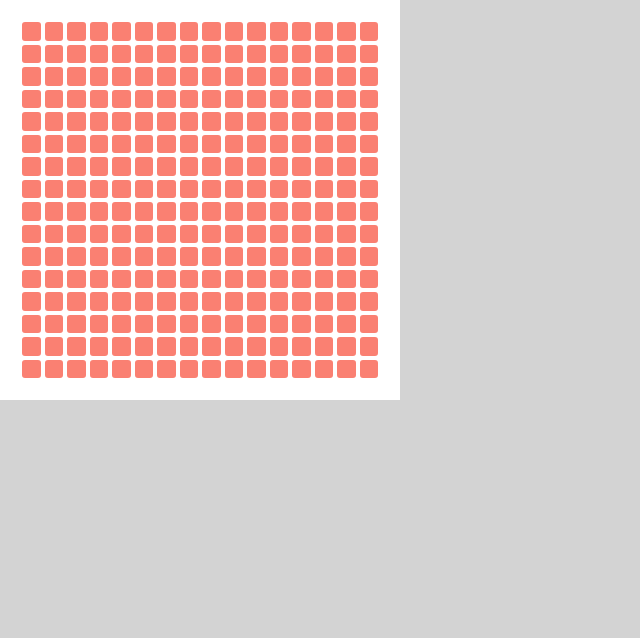
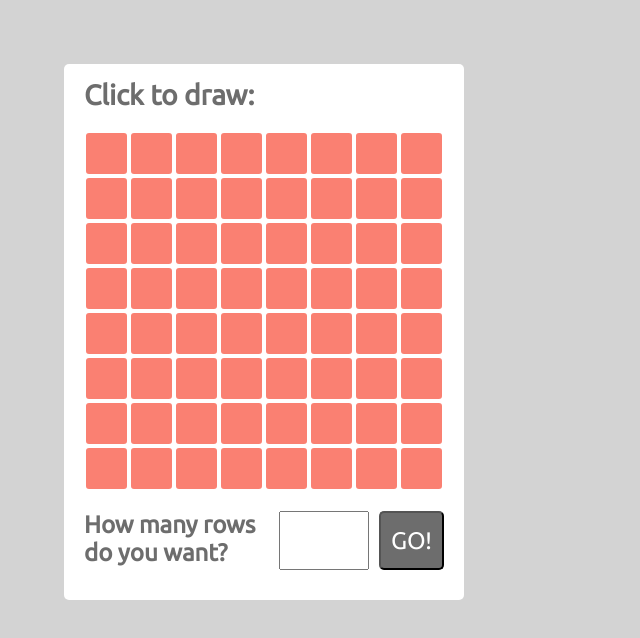
Before and after one commit to lauragyre/etch-a-sketch, a plain HTML site: page index.html in a window 1280 px wide. Shown: the whole page, without its empty margins (0-640 px from the left). Drawn offline with Linux system fonts and the light colour scheme.

Commit message:
layout finished

```diff
--- a/index.html
+++ b/index.html
@@ -3,14 +3,34 @@
     <head>
         <link rel="stylesheet" type="text/css" href="style.css">
         <title>Etch-a-Sketch</title>
+        <link href="https://fonts.googleapis.com/css?family=Ubuntu&display=swap" rel="stylesheet">
     </head>
     <body>
+        <div id="white1">
+            <h1>Click to draw:</h1>
+        </div>
         <div id = "whitespace">
-        <div id="gridbox">
+
+            <div id="gridbox">
 
 
+            </div>
         </div>
-        </div>
+        <div id="white3">
+            <div id="mini">
+            <div id ="left">
+                   <h2> How many rows do you want?</h2>
+                </div>
+                <div id="right">
+                    <input type="text" id ="entry">
+                    <button id="submit">GO!</button>
+
+                </div>
+
+            </div>
+            </div>
+
+
         <script src="script.js"></script>
     </body>
 </html>
--- a/script.js
+++ b/script.js
@@ -1,21 +1,22 @@
 let container = document.querySelector('#gridbox');
 
 function createDivs(divNum) {
-    let dimension = 360/divNum;
+    let dimension = 100/divNum;
     for (let i = 0; i < divNum*divNum; i ++) {
         let newDiv = document.createElement('div');
         console.log('loop is running');
         newDiv.classList.add('pixel');
-        newDiv.style.height = dimension + "px";
-        newDiv.style.width = dimension + "px";
+        newDiv.style.height = dimension + "%";
+        newDiv.style.width = dimension + "%";
         container.append(newDiv);
 
     }
 }
 
- createDivs(16);
+ createDivs(8);
 
 let pixels = document.querySelectorAll('pixel');
+let button = document.querySelectorAll('#submit');
 
 container.addEventListener('mouseover', event => {
     if (event.target.classList.contains('pixel')&& event.buttons == 1)
--- a/style.css
+++ b/style.css
@@ -2,24 +2,45 @@
     padding: 0;
     margin: 0;
     box-sizing: border-box;
+    font-family: 'Ubuntu', sans-serif;
+    color: #6d6d6d;
 }
 
 body {
     background-color: lightgray;
+    padding: 5%;
 }
 
-#whitespace {
-    height: 400px;
-    width: 400px;
+#white1 {
+    width: 90vw;
+    max-width: 400px;
+    background-color: white;
+    border-radius: 5px 5px 0 0;
+    display: flex;
+}
+
+#white1 h1{
+    font-size: 1.75em;
+    width: 90%;
+    margin: 0 auto;
+    padding-top: 15px;
+}
+
+#whitespace
+{
+    width: 90vw;
+    height: 90vw;
+    max-width: 400px;
+    max-height: 400px;
     background-color: white;
     display: flex;
     justify-content: center;
     align-content: center;
+}
 
 
-}
+#gridbox {
 
-#gridbox {
 
     display: flex;
     margin: auto auto;
@@ -35,3 +56,47 @@ body {
     border: 2px solid white;
     border-radius: 5px;
 }
+
+#white3 {
+    background-color: white;
+    width: 90vw;
+    max-width: 400px;
+    border-radius: 0 0 5px 5px;
+    padding-bottom: 15px;
+}
+
+#mini {
+    width: 90%;
+    margin: 0 auto;
+    padding-bottom: 15px;
+    display: flex;
+}
+
+#left {
+    width: 50%;
+
+}
+
+#right {
+    width: 50%;
+    display: flex;
+    justify-content: flex-end;
+
+}
+
+
+#entry {
+    font-size: 3em;
+    width: 50%;
+    margin-left: 10px;
+}
+
+#submit {
+    font-size: 1.5em;
+    float: right;
+    padding: 0 10px;
+    margin-left: 10px;
+    border-radius: 5px;
+    background-color: #6d6d6d;
+    color: white;
+}
```
